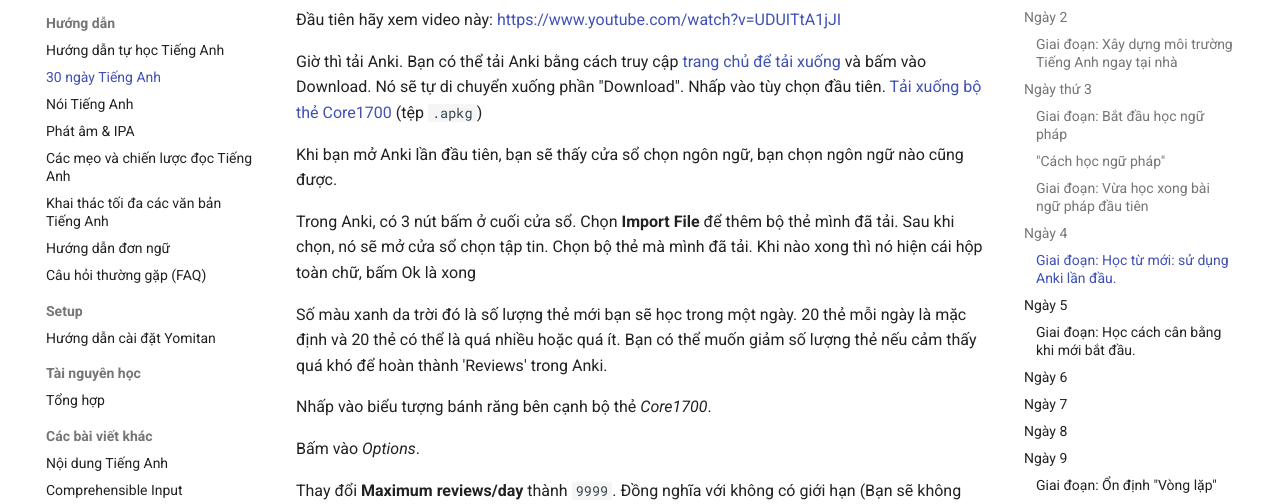
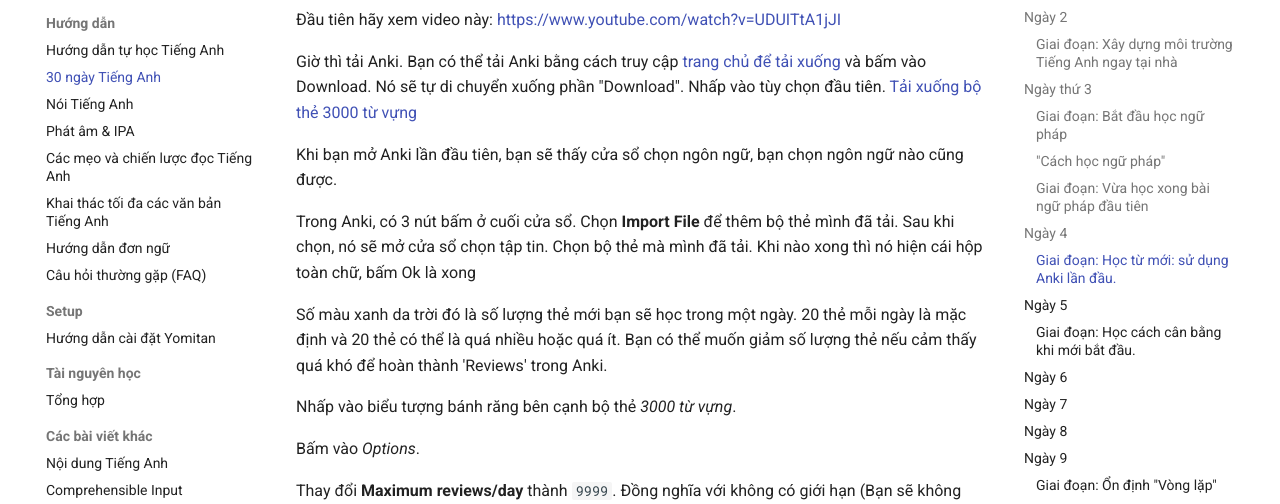
Before and after one commit to daihocmo/tieng-anh, an MkDocs documentation site: the page built from docs/30ngay.md, in a window 1280 px wide and 900 px high, scrolled down 4662 px. Shown: the part 183-687 px from the top of the window. Built offline with MkDocs 1.6.1 and Material for MkDocs 9.7.7, drawn with Linux system fonts in a browser that asks for light colours; comment, search, counter and statistics services are not loaded; some of the changed text lies outside the part shown.

Commit message:
Cập nhật thêm một số hướng dẫn

```diff
--- a/docs/30ngay.md
+++ b/docs/30ngay.md
@@ -156,7 +156,7 @@
 
 Đầu tiên hãy xem video này: [https://www.youtube.com/watch?v=UDUITtA1jJI](https://www.youtube.com/watch?v=UDUITtA1jJI)
 
-Giờ thì tải Anki. Bạn có thể tải Anki bằng cách truy cập [trang chủ để tải xuống](https://apps.ankiweb.net/) và bấm vào Download. Nó sẽ tự di chuyển xuống phần "Download". Nhấp vào tùy chọn đầu tiên. [Tải xuống bộ thẻ Core1700](https://drive.proton.me/urls/YMRA0WG5G4#OwdCA78y6sTr) (tệp `.apkg`)
+Giờ thì tải Anki. Bạn có thể tải Anki bằng cách truy cập [trang chủ để tải xuống](https://apps.ankiweb.net/) và bấm vào Download. Nó sẽ tự di chuyển xuống phần "Download". Nhấp vào tùy chọn đầu tiên. [Tải xuống bộ thẻ 3000 từ vựng](https://ankiweb.net/shared/info/989021891)
 
 Khi bạn mở Anki lần đầu tiên, bạn sẽ thấy cửa sổ chọn ngôn ngữ, bạn chọn ngôn ngữ nào cũng được.
 
@@ -164,7 +164,7 @@
 
 Số màu xanh da trời đó là số lượng thẻ mới bạn sẽ học trong một ngày. 20 thẻ mỗi ngày là mặc định và 20 thẻ có thể là quá nhiều hoặc quá ít. Bạn có thể muốn giảm số lượng thẻ nếu cảm thấy quá khó để hoàn thành 'Reviews' trong Anki.
 
-Nhấp vào biểu tượng bánh răng bên cạnh bộ thẻ *Core1700*.
+Nhấp vào biểu tượng bánh răng bên cạnh bộ thẻ *3000 từ vựng*.
 
 Bấm vào *Options*.
 
@@ -463,10 +463,10 @@
 
 Có một số “nhiệm vụ học Tiếng Anh” cho bạn đây. Không có giới hạn thời gian cho những nhiệm vụ này. Với một số nhiệm vụ khác có thể sẽ cần đến đến vài tháng hoặc vài năm. Tuy vậy, vẫn nên hoàn thành chúng.
 
-- Hoàn thành bộ thẻ **1700 từ vựng cơ bản**
+- Hoàn thành bộ thẻ **3000 từ vựng**
 - Hoàn thành hướng dẫn ngữ pháp mà bạn chọn
 - Bắt đầu đọc những nội dung dài hơn, như sách hoặc tiểu thuyết chẳng hạn. Tham gia vào Discord để giao lưu với những người có cùng sở thích.
 - Rèn luyện khả năng nhận biết và đọc số Tiếng Anh: [Thực hành số Tiếng Anh](https://langpractice.com/english-us).
-- Tạo một bộ thẻ Anki mining và thực hành sentence mining sau khi hoàn thành bộ thẻ **1700 từ vựng cơ bản**.
+- Tạo một bộ thẻ Anki mining và thực hành sentence mining sau khi hoàn thành bộ thẻ **3000 từ vựng**.
 - Hãy thử sử dụng từ điển đơn ngữ sau khi đọc xong một quyển sách.
 - Tăng số giờ Immersion.
```
Also changed, not shown: docs/guide.md (+1 -1 lines), docs/ipa.md (+2 -2 lines).
